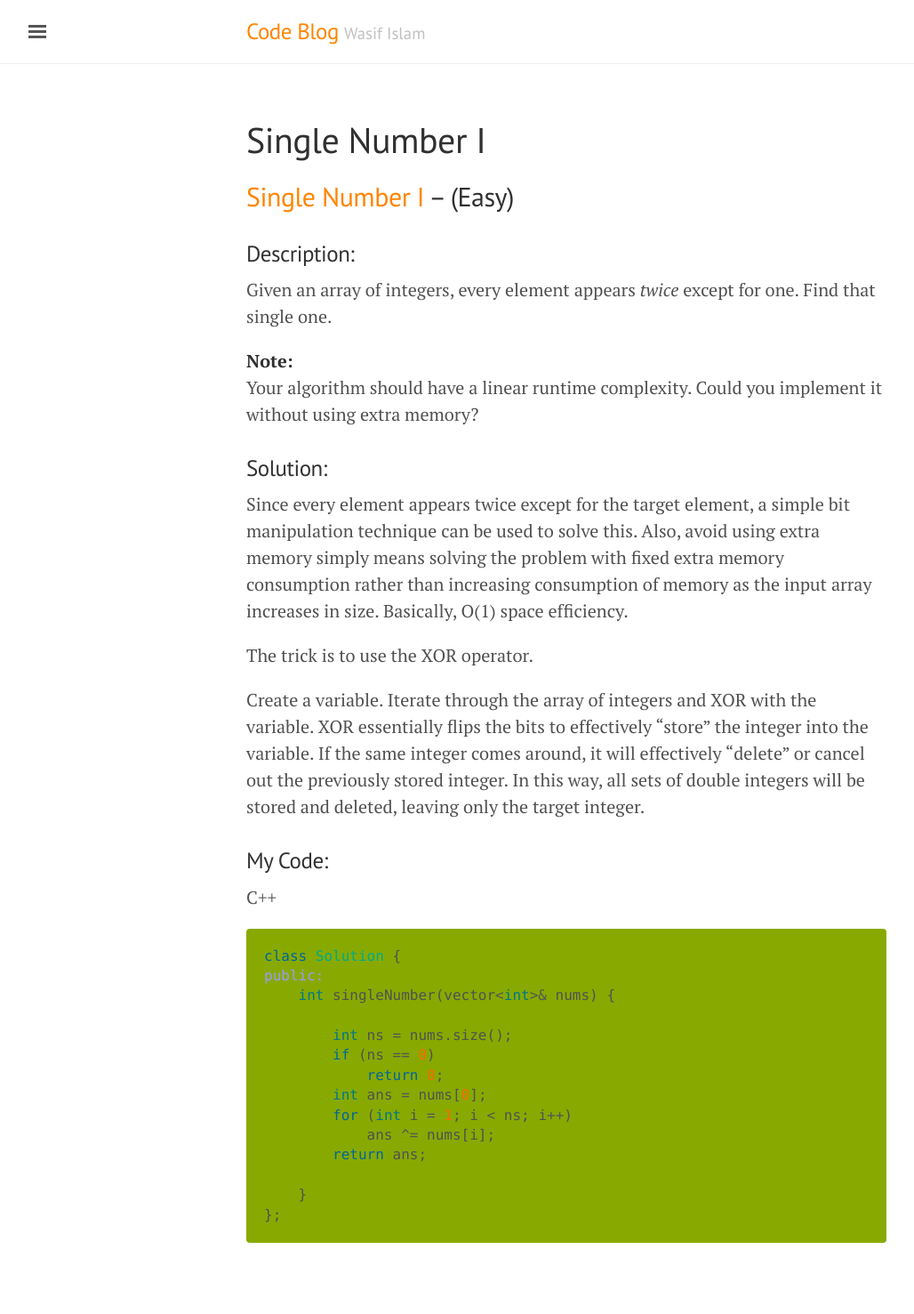
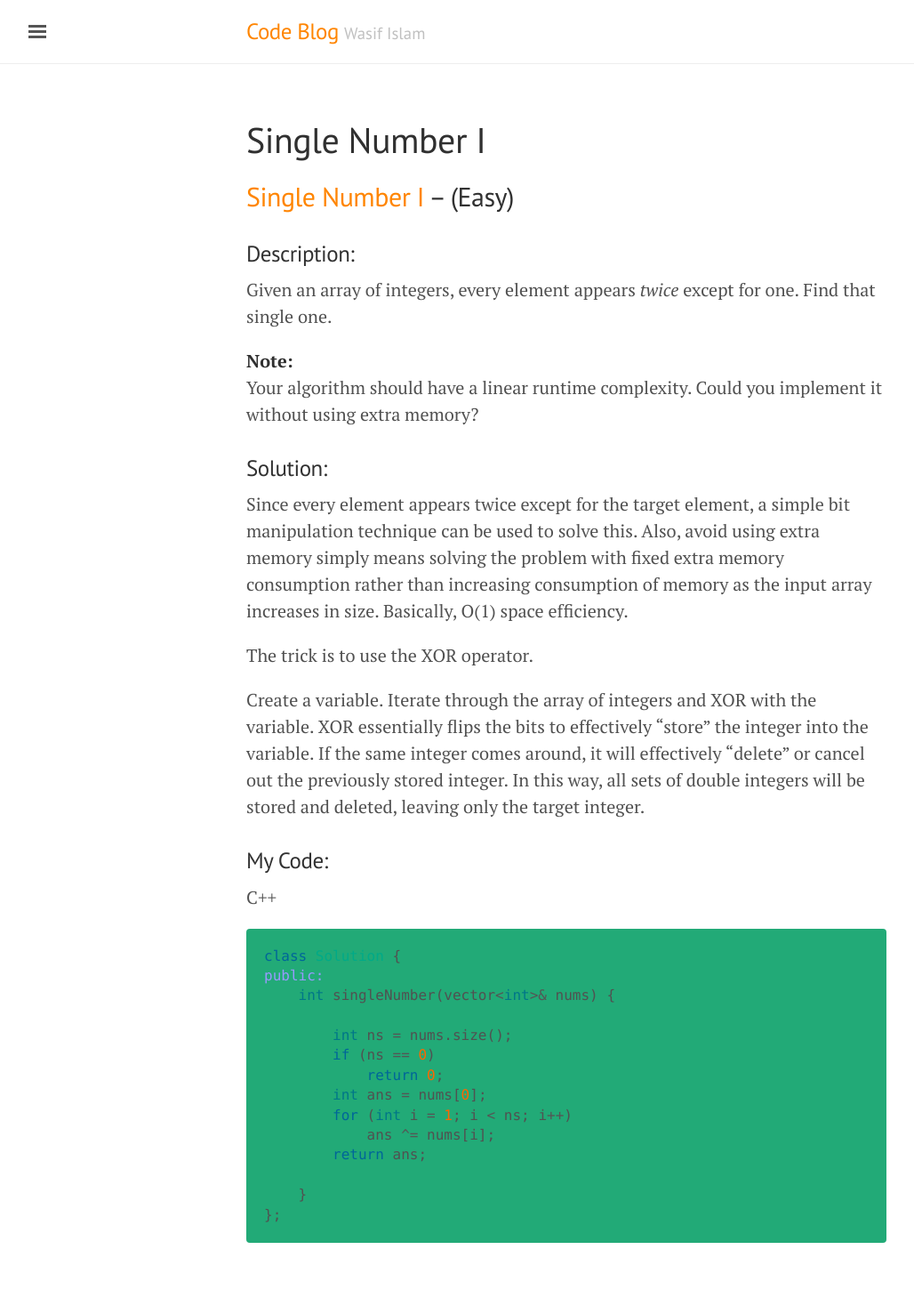
Before and after one commit to washifu/CodeBlog, a Jekyll site: the page built from pages/2017-08-24-Single_Number_I.md, in a window 1280 px wide. Shown: the whole page at 89% size, without its empty margins (3-1031 px from the left). Built offline with Jekyll 4.4.1, drawn with Linux system fonts in a browser that asks for light colours; comment, search, counter and statistics services are not loaded.

Commit message:
Update poole.css

```diff
--- a/public/css/poole.css
+++ b/public/css/poole.css
@@ -170,7 +170,7 @@ pre {
   word-break: break-all;
   word-wrap: break-word;
   /*background-color: #f9f9f9;*/
-  background-color: #88aa00; /* wasif */
+  background-color: #22aa77; /* wasif */
 }
 pre code {
   padding: 0;
```
